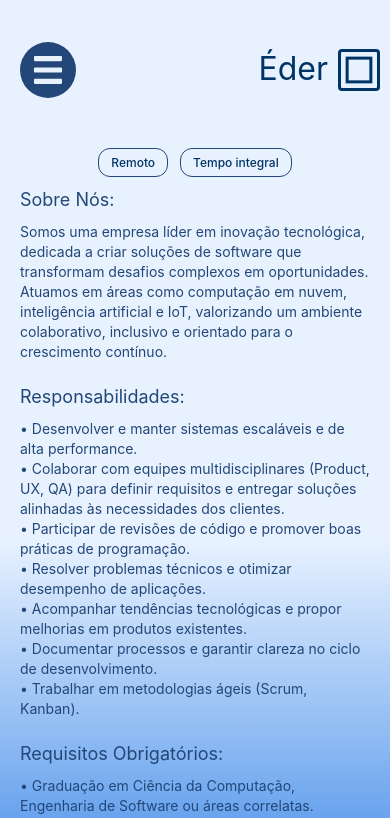
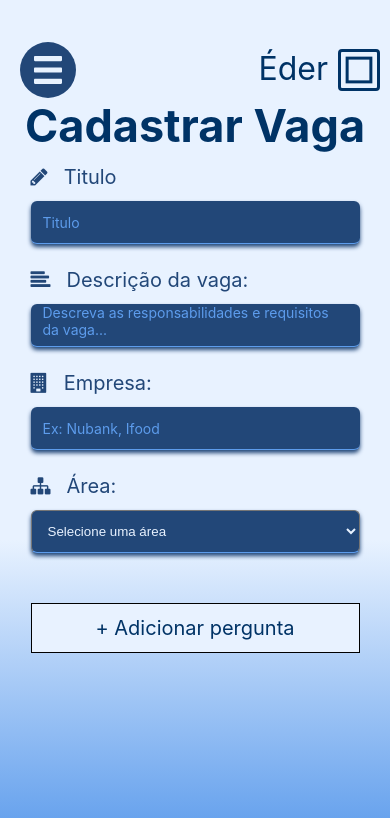
Before and after one commit to patrickfc17/Eder, a React Native app: screen / in a window 390 px wide. Shown: the top 818 px of the page. Built offline with nearby package versions, Linux system fonts and the light colour scheme.

Commit message:
:sparkles: CadastrarVaga page created and its components, botaomaispergunta updated

```diff
--- a/App.js
+++ b/App.js
@@ -4,6 +4,7 @@ import { HomePage } from './pages/HomePage'
 import { LoginPage } from './pages/LoginPage'
 import { CadastreSePage } from './pages/CadastreSePage'
 import { DescricaoVaga } from './pages/DescricaoVaga'
+import { CadastrarVaga } from './pages/CadastrarVaga'
 import config from './styles.config'
 
 const { lighter, light } = config.colors
@@ -20,7 +21,7 @@ export default function App() {
         colors={[lighter, lighter, light]}
         locations={[locations.start, locations.middle, locations.end]}
         style={styles.container}>
-        <DescricaoVaga />
+        <CadastrarVaga />
       </LinearGradient>
     </View>
   )
--- a/components/BotaoMaisPergunta.jsx
+++ b/components/BotaoMaisPergunta.jsx
@@ -1,4 +1,4 @@
-import { StyleSheet, View, Text } from 'react-native'
+import { StyleSheet, View, Text, TouchableOpacity } from 'react-native'
 import defaults from '../styles.config'
 
 const { lighter, dark, darker } = defaults.colors
@@ -6,9 +6,9 @@ const { lighter, dark, darker } = defaults.colors
 export const BotaoMaisPergunta = () => {
   return (
     <View style={styles.label}>
-      <View style={styles.botao}>
+      <TouchableOpacity onPress={() => ''} style={styles.botao}>
         <Text style={styles.text}>+ Adicionar pergunta</Text>
-      </View>
+      </TouchableOpacity>
     </View>
   )
 }
--- /dev/null
+++ b/components/CadastrarVagaForm.jsx
@@ -0,0 +1,62 @@
+import { Input } from './Input'
+import { Form } from './Form'
+import { useState } from 'react'
+
+const inputs = [
+  {
+    label: 'Titulo',
+    placeholder: 'Titulo',
+    autoFocus: true,
+    icon: 'pencil',
+  },
+  {
+    label: 'Descrição da vaga:',
+    placeholder: 'Descreva as responsabilidades e requisitos da vaga...',
+    autoFocus: true,
+    multiline: true,
+    icon: 'align-left',
+  },
+  {
+    label: 'Empresa:',
+    placeholder: 'Ex: Nubank, Ifood',
+    autoFocus: true,
+    icon: 'building',
+  },
+]
+const areas = [
+  { label: 'Selecione uma área', value: '' },
+  { label: 'DevOps', value: 'DevOps' },
+  { label: 'Engenharia de Software', value: 'Engenharia de Software' },
+  { label: 'Energia e Tecnologia Verde', value: 'Energia e Tecnologia Verde' },
+  { label: 'Desenvolvimento Web', value: 'Desenvolvimento Web' },
+  { label: 'Desenvolvimento Mobile', value: 'Desenvolvimento Mobile' },
+  { label: 'Robótica e Automação', value: 'Robótica e Automação' },
+  { label: 'Cloud Computing', value: 'Cloud Computing' },
+  {
+    label: 'Segurança da Informação (Cybersecurity)',
+    value: 'Segurança da Informação (Cybersecurity)',
+  },
+  {
+    label: 'Ciência de Dados e Analytics',
+    value: 'Ciência de Dados e Analytics',
+  },
+  { label: 'Machine Learning', value: 'Machine Learning' },
+]
+
+export const CadastrarVagaForm = () => {
+  const [selectedArea, setSelectedArea] = useState('')
+  return (
+    <Form title="Cadastrar Vaga">
+      {inputs.map((input, index) => (
+        <Input key={index} {...input} />
+      ))}
+      <Input
+        label="Área:"
+        icon="sitemap"
+        pickerItems={areas}
+        selectedValue={selectedArea}
+        onValueChange={itemValue => setSelectedArea(itemValue)}
+      />
+    </Form>
+  )
+}
--- a/components/Form.jsx
+++ b/components/Form.jsx
@@ -18,7 +18,7 @@ const styles = StyleSheet.create({
   },
   title: {
     fontSize: 45,
-    fontWeight: 'black',
+    fontWeight: 'bold',
     color: darker,
     textAlign: 'center',
   },
--- a/components/Input.jsx
+++ b/components/Input.jsx
@@ -1,23 +1,48 @@
 import { FontAwesome } from '@expo/vector-icons'
 import { StyleSheet, Text, TextInput, View } from 'react-native'
+import { Picker } from '@react-native-picker/picker'
 import config from '../styles.config'
 
 const { dark, lighter, light } = config.colors
 const { darkBox } = config.shadows
 
-export const Input = ({ label, icon, placeholder = '', ...props }) => {
+export const Input = ({
+  label,
+  icon,
+  placeholder = '',
+  pickerItems,
+  selectedValue,
+  onValueChange,
+  multiline = false,
+  ...props
+}) => {
   return (
     <View style={styles.container}>
       <View style={styles.label}>
         <FontAwesome name={icon} size={20} color={dark} />
         <Text style={styles.text}>{label}</Text>
       </View>
+      {pickerItems ? (
+        <Picker
+          selectedValue={selectedValue}
+          onValueChange={onValueChange}
+          style={[styles.input, styles.picker]}
+          dropdownIconColor={light}>
+          {pickerItems.map((item, index) => (
+            <Picker.Item key={index} label={item.label} value={item.value} />
+          ))}
+        </Picker>
+      ) : (
         <TextInput
+          multiline={multiline}
+          numberOfLines={multiline ? 4 : 1}
+          maxLength={40}
           style={styles.input}
           placeholder={placeholder}
           placeholderTextColor={light}
           {...props}
         />
+      )}
     </View>
   )
 }
@@ -35,6 +60,7 @@ const styles = StyleSheet.create({
   text: {
     fontSize: 20,
     color: dark,
+    fontWeight: 'normal',
   },
   input: {
     flex: 2,
--- a/package.json
+++ b/package.json
@@ -20,7 +20,8 @@
     "react-native": "0.76.9",
     "react-native-safe-area-context": "^5.4.0",
     "react-native-svg": "15.8.0",
-    "react-native-web": "~0.19.13"
+    "react-native-web": "~0.19.13",
+    "@react-native-picker/picker": "2.11.0"
   },
   "devDependencies": {
     "@babel/core": "^7.20.0",
--- /dev/null
+++ b/pages/CadastrarVaga.jsx
@@ -0,0 +1,21 @@
+import { ScrollView, StyleSheet, View } from 'react-native'
+import { Header } from '../components/Header'
+import { CadastrarVagaForm } from '../components/CadastrarVagaForm'
+import { BotaoMaisPergunta } from '../components/BotaoMaisPergunta'
+import { BotaoAzul } from '../components/BotaoAzul'
+import { SafeAreaProvider, SafeAreaView } from 'react-native-safe-area-context'
+
+export const CadastrarVaga = () => {
+  return (
+    <SafeAreaProvider>
+      <SafeAreaView>
+        <ScrollView>
+          <Header />
+          <CadastrarVagaForm />
+          <BotaoMaisPergunta />
+          <BotaoAzul texto="Cadastrar"></BotaoAzul>
+        </ScrollView>
+      </SafeAreaView>
+    </SafeAreaProvider>
+  )
+}
--- a/pages/CadastreSePage.jsx
+++ b/pages/CadastreSePage.jsx
@@ -4,6 +4,7 @@ import { CadastreSeForm } from '../components/CadastreSeForm'
 import { Sugestao } from '../components/Sugestao'
 import { SafeAreaProvider, SafeAreaView } from 'react-native-safe-area-context'
 import { BotaoAzul } from '../components/BotaoAzul'
+import { CadastrarVagaForm } from '../components/CadastrarVagaForm'
 
 export const CadastreSePage = () => {
   return (
@@ -13,7 +14,7 @@ export const CadastreSePage = () => {
           <StatusBar barStyle="default" />
           <Logo />
           <View style={styles.form}>
-            <CadastreSeForm />
+            <CadastrarVagaForm />
           </View>
           <View style={styles.sugestao}>
             <Sugestao
@@ -22,9 +23,7 @@ export const CadastreSePage = () => {
               onNavigate={() => {}}
             />
           </View>
-          <View>
-            <BotaoAzul texto="Cadastrar-se" />
-          </View>
+          <BotaoAzul texto="Cadastrar-se" />
         </ScrollView>
       </SafeAreaView>
     </SafeAreaProvider>
```
Lines whose indentation alone changed are shown as unchanged.
